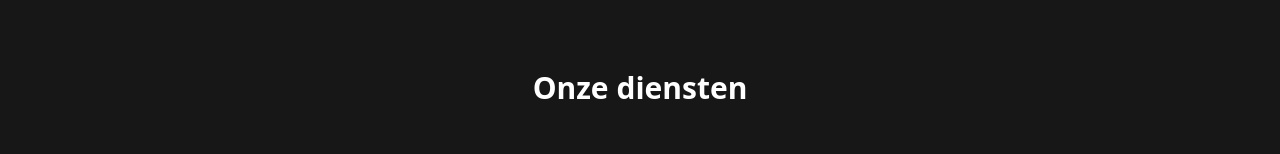
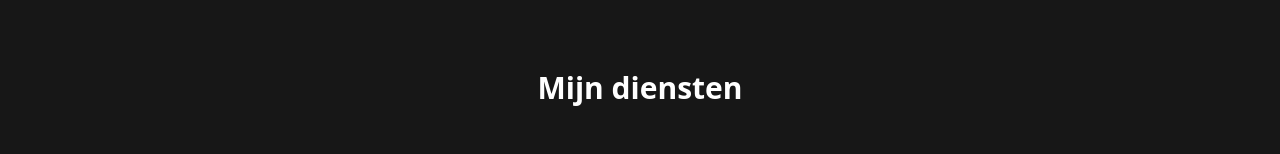
Before and after one commit to ProjectBibo/EcomMeasure3, a React (Vite) app: page / in a window 1280 px wide. Shown: the part 601-755 px from the top of the page. Built offline with nearby package versions, Linux system fonts and the light colour scheme; the HTML template or start-up script is replaced by a standard one.

Commit message:
Update App.jsx

```diff
--- a/src/App.jsx
+++ b/src/App.jsx
@@ -47,7 +47,7 @@ export default function App() {
       {/* FEATURES */}
       <section id="features" className="py-24 bg-neutral-900">
         <div className="max-w-6xl mx-auto px-4 text-center">
-          <h2 className="text-3xl font-bold mb-12">Onze diensten</h2>
+          <h2 className="text-3xl font-bold mb-12">Mijn diensten</h2>
           <div className="grid md:grid-cols-2 lg:grid-cols-4 gap-8">
             <Feature icon={<BarChart3 />} title="Betrouwbare meting" desc="GA4 + Tag Manager netjes ingericht: productview, add-to-cart, checkout, purchase." />
             <Feature icon={<Shield />} title="Privacyproof" desc="Consent Mode v2 en cookiebanner conform EU-regels." />
```
